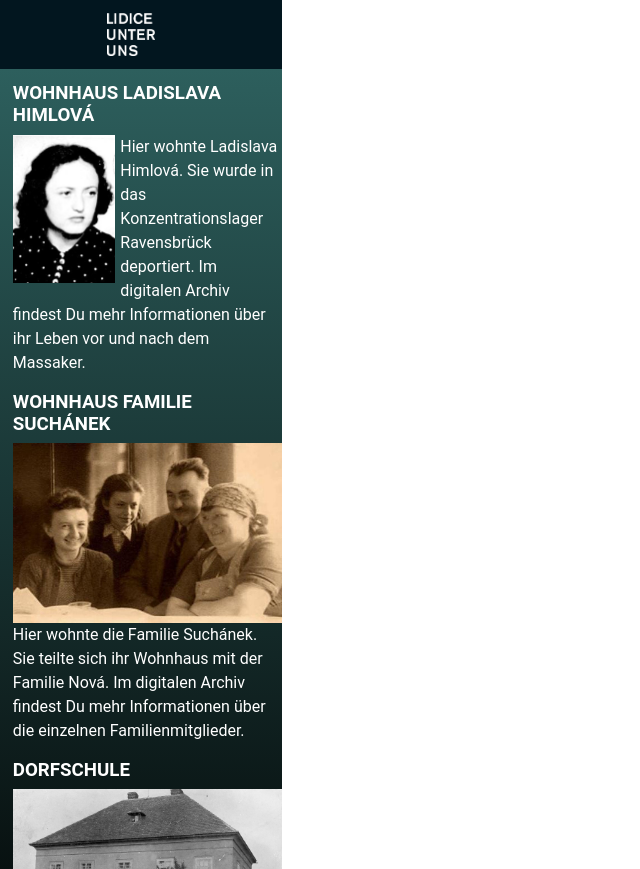
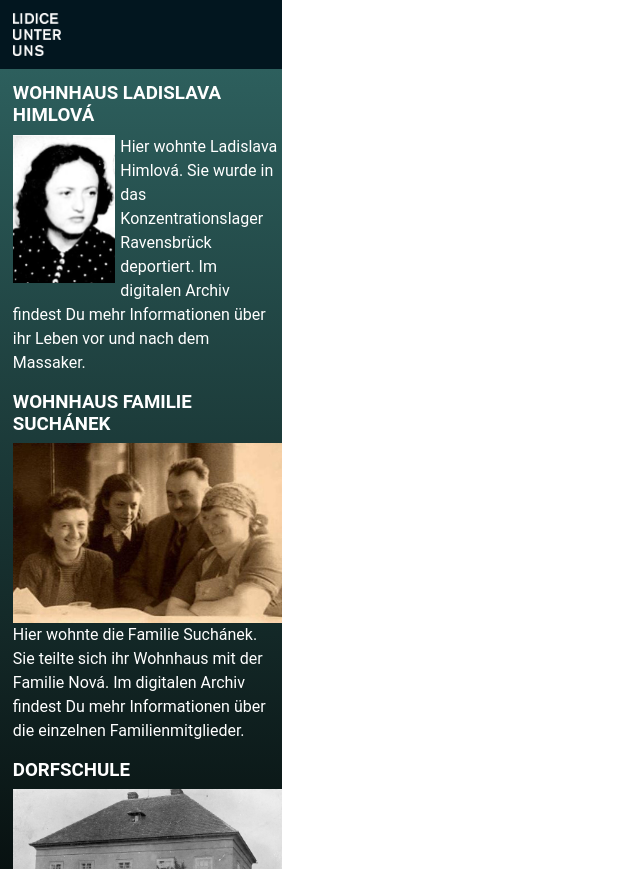
Before and after one commit to riddimsta/AR-Tisch, a plain HTML site: page index.html in a window 1280 px wide. Shown: the whole page, without its empty margins (0-640 px from the left). Drawn offline with nearby package versions, Linux system fonts and the light colour scheme; no server answers; a web font is replaced by a local one.

Commit message:
index.html

```diff
--- a/index.html
+++ b/index.html
@@ -43,7 +43,7 @@
 
 <div id="lidicelogo">
     <a href="http://192.168.178.117/wordpress/">
-    <img src="assets/images/Glasscheibe_Lidice4314-1.png" style="height: 18%; width: 18%; margin-left: 35%"></a>
+    <img src="assets/images/Glasscheibe_Lidice4314-1.png" style="height: 18%; width: 18%; "></a>
 </div>
 
 
```
